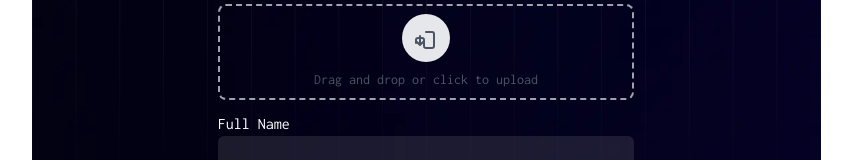
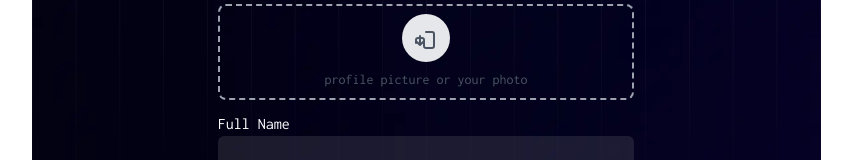
Before and after one commit to darkweb907/Ticket, a React (Vite) app: page / in a window 1280 px wide. Shown: the part 207-367 px from the top of the page, without its empty margins (214-1066 px from the left). Built offline with nearby package versions, Linux system fonts and the light colour scheme.

Commit message:
changed the placeholder for avatar

```diff
--- a/src/component/InputForm.jsx
+++ b/src/component/InputForm.jsx
@@ -39,7 +39,7 @@ const InputForm = ({ setWord }) => {
               </svg>
             </div>
             <p className="mb-2 text-sm text-gray-600">
-              Drag and drop or click to upload
+              profile picture or your photo
             </p>
           </div>
           <input
```
